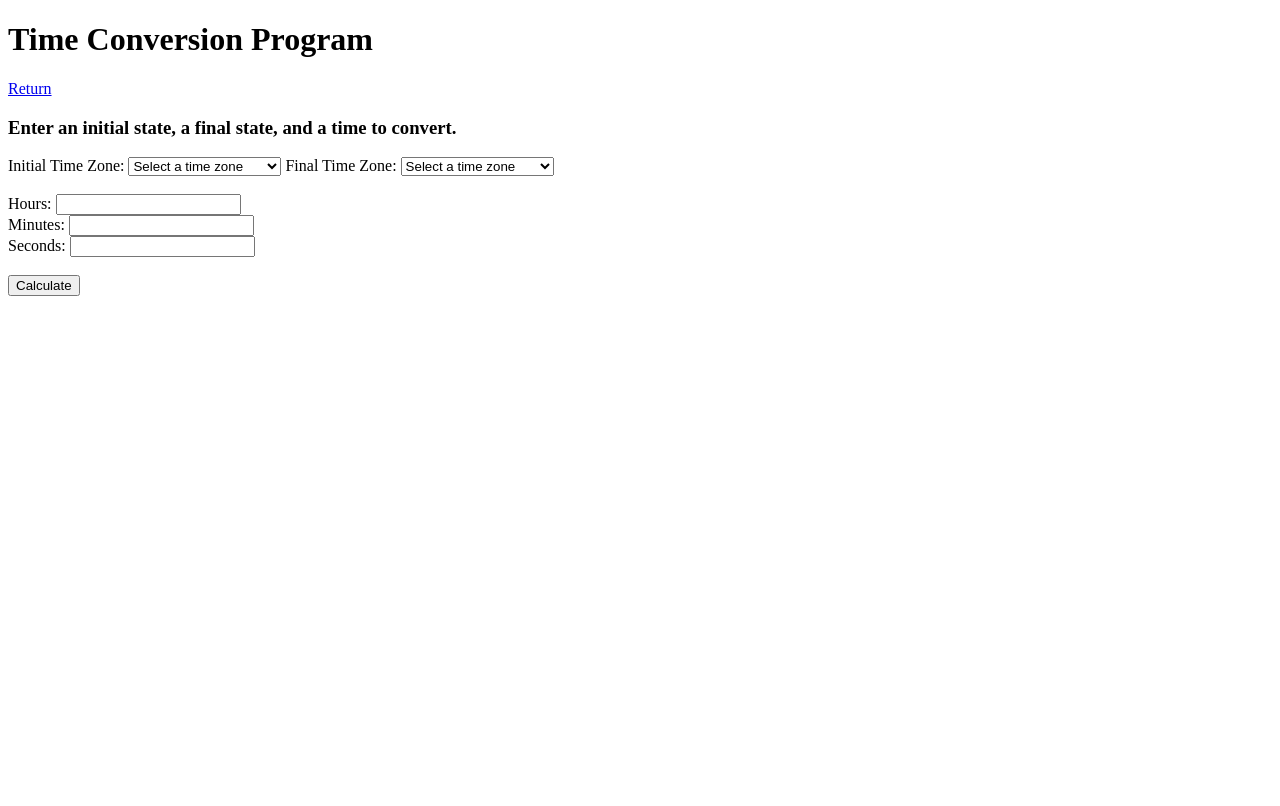
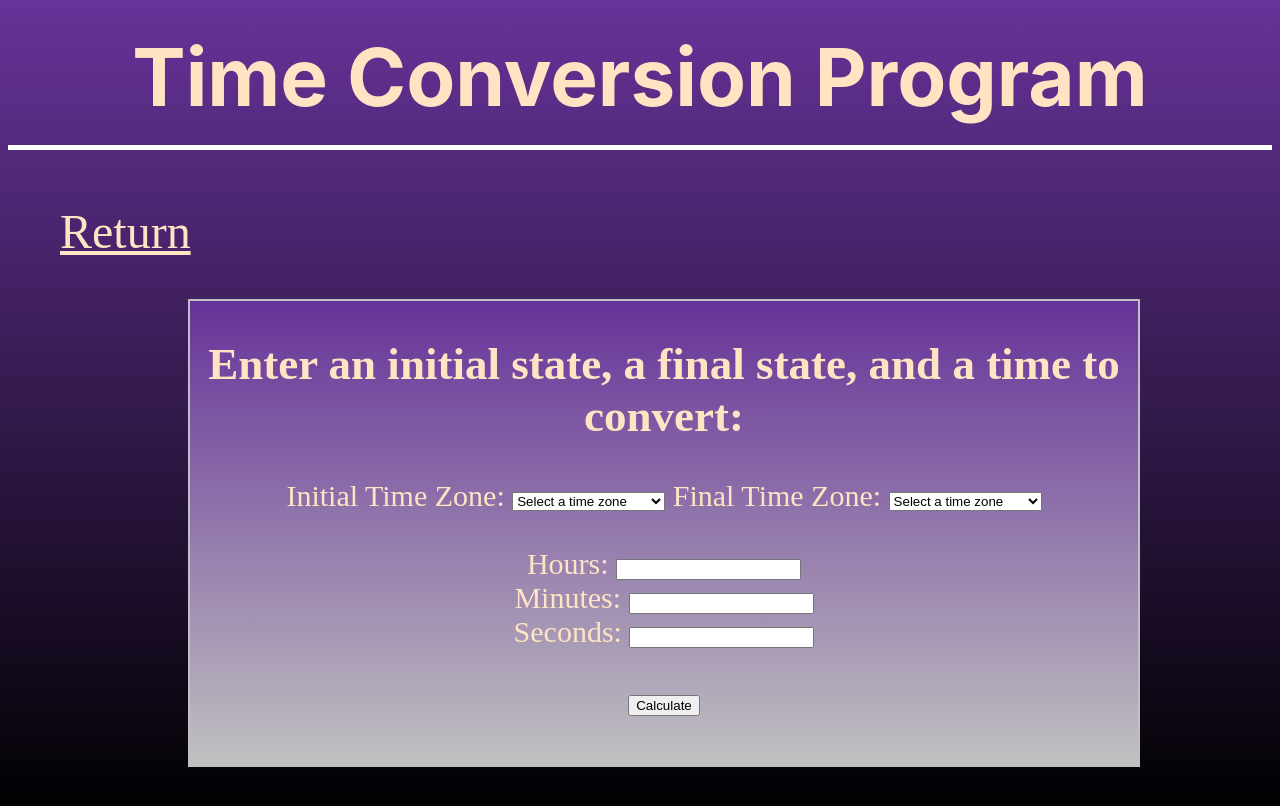
Before and after one commit to champso1/conversion-program-assignment, a plain HTML site: page webpage/time/time.html in a window 1280 px wide. Drawn offline with Linux system fonts and the light colour scheme.

Commit message:
Update time.html

```diff
--- a/webpage/time/time.html
+++ b/webpage/time/time.html
@@ -2,16 +2,17 @@
 <html>
     <head>
         <title>Time Conversion Program</title>
-        <link type="text/css" rel="stylesheet" href="../styles.css" />
+        <link type="text/css" rel="stylesheet" href="time2.css" />
         <script src="script.js"></script>
     </head>
 
     <body>
         <h1 class="header">Time Conversion Program</h1>
         <a href="../index.html">Return</a>
-        <h3>Enter an initial state, a final state, and a time to convert.</h3>
+        <div class="mainBlock">
+        <h2 class="text">Enter an initial state, a final state, and a time to convert:</h2>
         <form>
-            <label for="initialStates">Initial Time Zone: </label>
+            <label class="text" for="initialStates">Initial Time Zone: </label>
             <select id="initialStates">
             <option value="none">Select a time zone</option>
                 <optgroup label="EST">
@@ -72,7 +73,7 @@
                 </optgroup>
             </select>
 
-            <label for="finalStates">Final Time Zone: </label>
+            <label class="text" for="finalStates">Final Time Zone: </label>
             <select id="finalStates">
             <option value="none">Select a time zone</option>
                 <optgroup label="EST">
@@ -134,13 +135,16 @@
             </select>
             <br><br>
 
-            <label for="hInput">Hours: <t></t></label><input id="hInput" type="number" name="timeInput" /><br>
-            <label for="mInput">Minutes: </label><input id="mInput" type="number" name="timeInput" /><br>
-            <label for="sInput">Seconds: </label><input id="sInput" type="number" name="timeInput" />
+            <label class="text" for="hInput">Hours: <t></t></label><input id="hInput" type="number" name="timeInput" /><br>
+            <label class="text" for="mInput">Minutes: </label><input id="mInput" type="number" name="timeInput" /><br>
+            <label class="text" for="sInput">Seconds: </label><input id="sInput" type="number" name="timeInput" />
             <br><br>
 
-            <button name="submit" id="submitTime">Calculate</button>
+            <button class="text" name="submit" id="submitTime">Calculate</button>
         </form>
-        <p id="time" name="answer"></p>
+            <div class="answer">
+                <p id="time" name="answer"></p>
+            </div>
+        </div>
     </body>
 </html>
```
